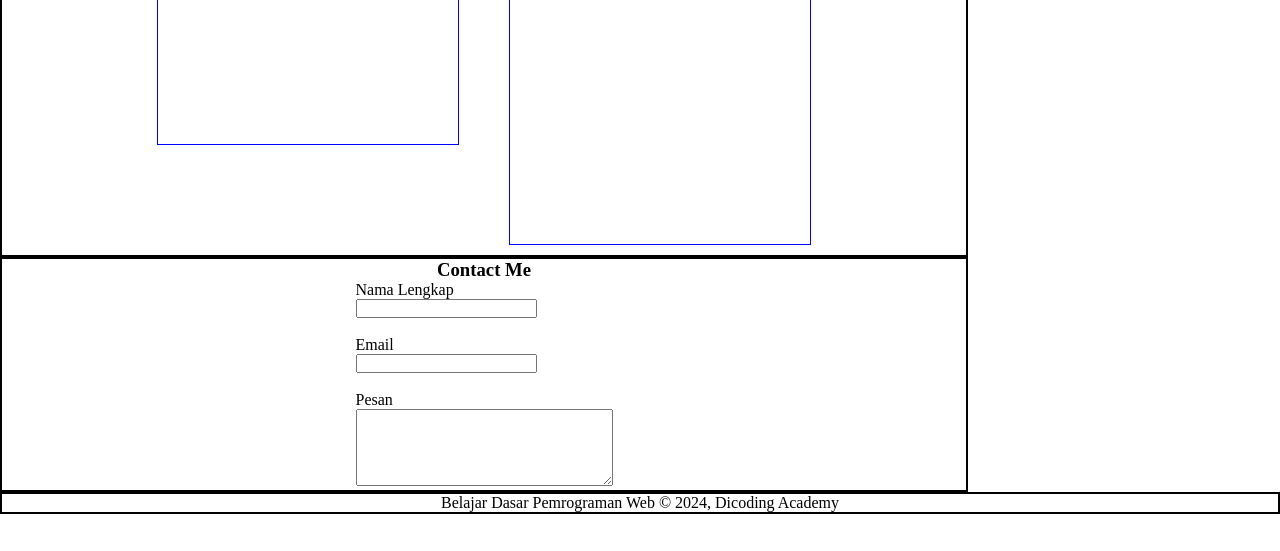
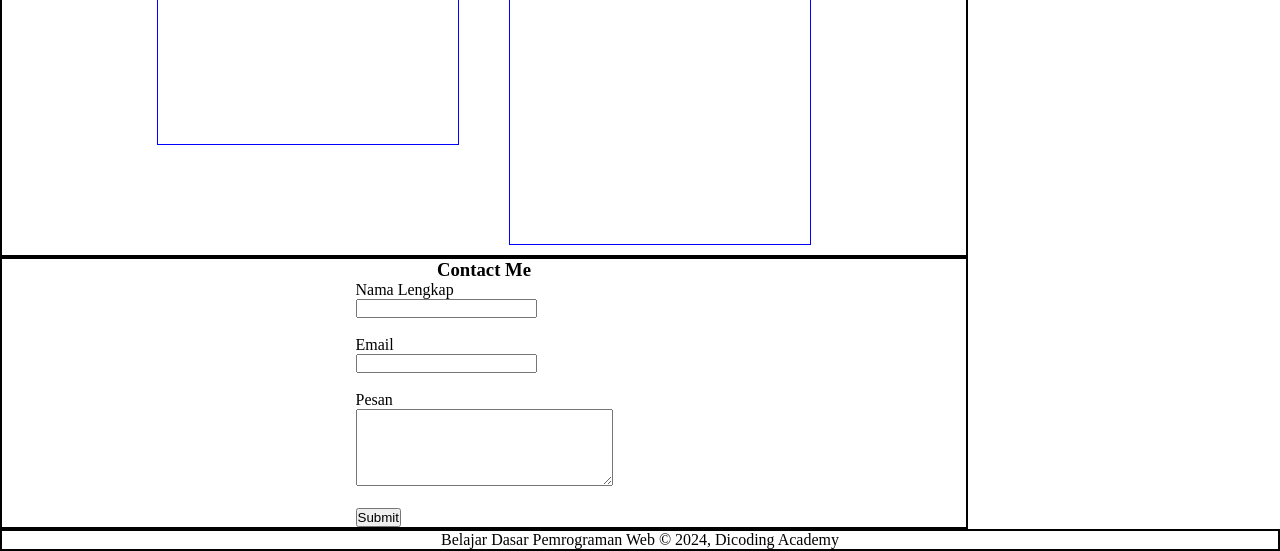
Before and after one commit to 101helmi/dicoding-fe-01-submission, a plain HTML site: page index.html in a window 1280 px wide. Shown: the part 821-1372 px from the top of the page. Before the commit the page ends 1335 px from the top, so only its background shows below. Drawn offline with Linux system fonts and the light colour scheme.

Commit message:
Update index.html
Add javascript

```diff
--- a/index.html
+++ b/index.html
@@ -76,7 +76,8 @@
                     Email <br>
                     <input type="text" name="email"><br><br>
                     Pesan <br>
-                    <textarea name="pesan" cols="30" rows="5"></textarea>
+                    <textarea name="pesan" cols="30" rows="5"></textarea><br><br>
+                    <input type="submit" value="Submit" onclick="alert('Hello World')">
                 </form>
             </article>
         </section>
```
